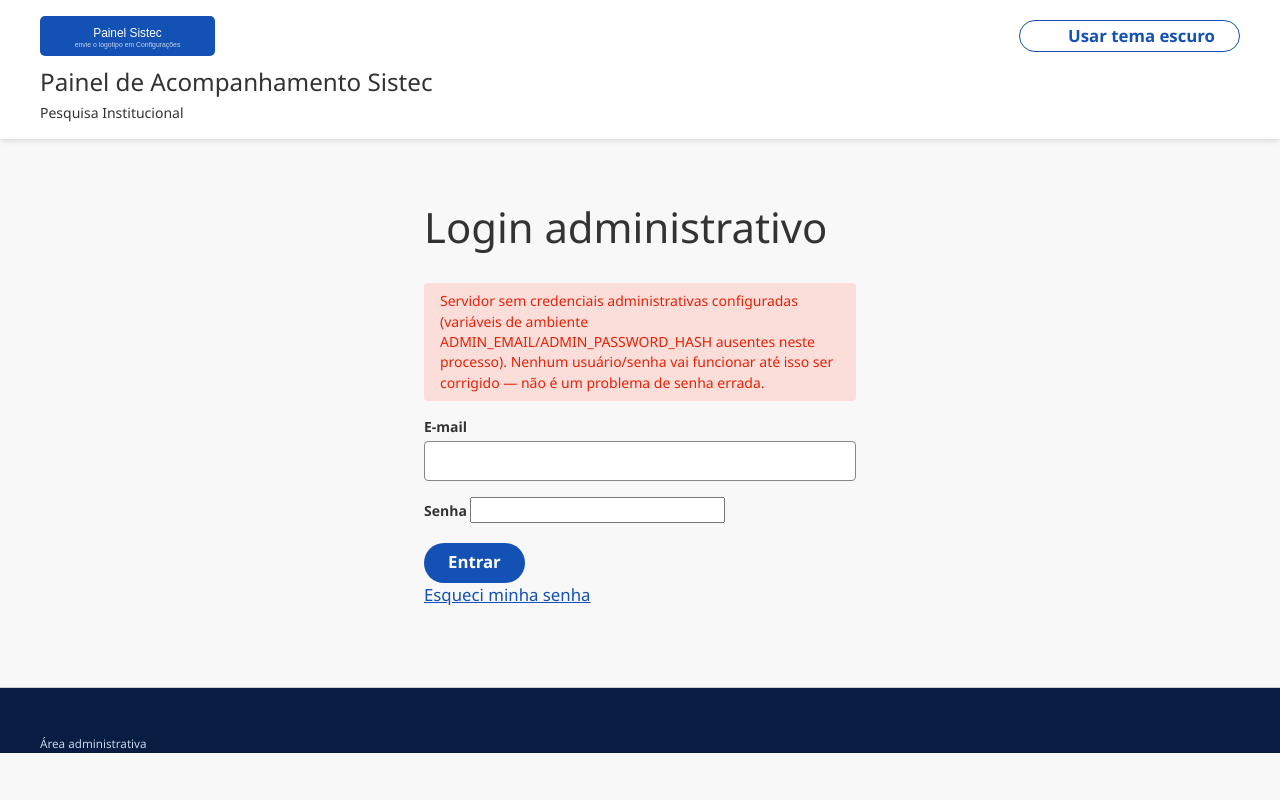
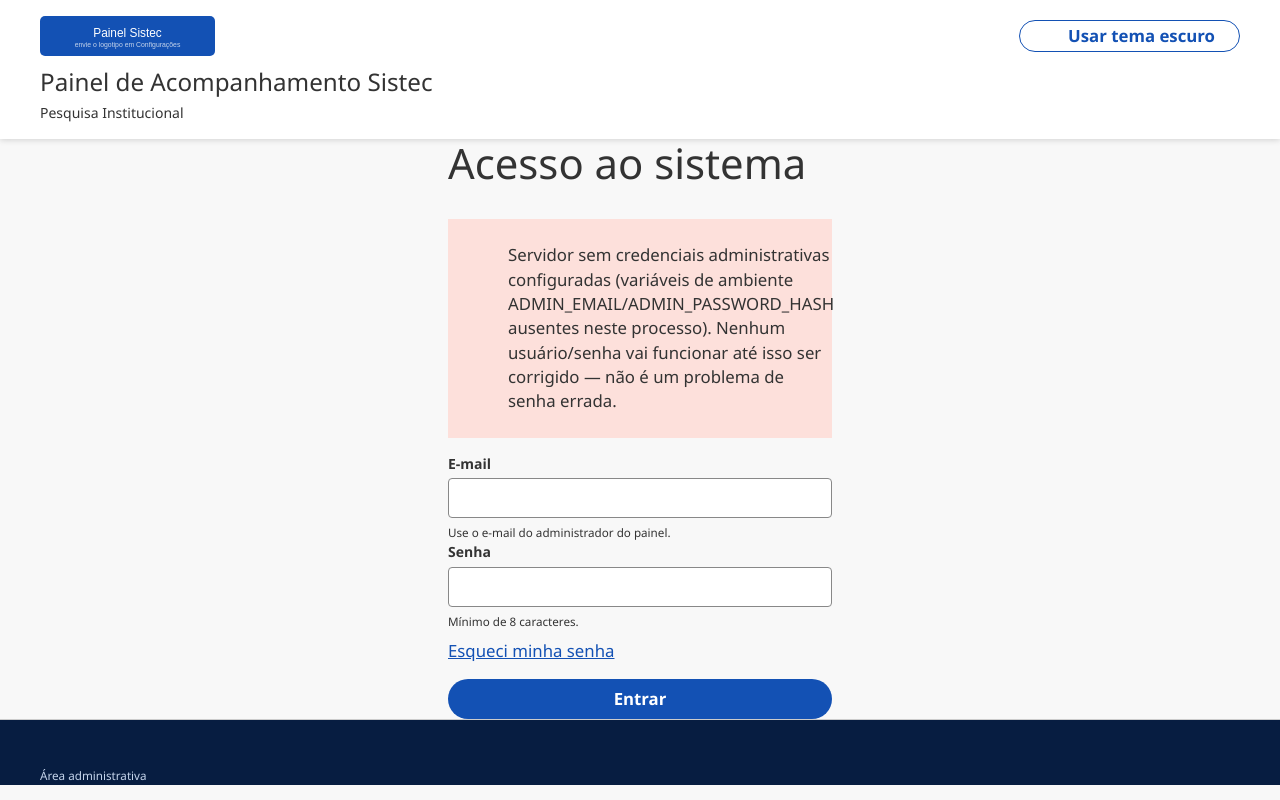
Before and after one commit to fabiodinizrossi/CalcSISTEC, a Flask app: page /admin/login in a window 1280 px wide. Run offline with Flask 3, Linux system fonts and the light colour scheme; data comes from the database, SQL or seed files in the repository; parts of the project's set-up code (start-up, migrations or seed data) failed here and were passed over.

Commit message:
feat(ui): login administrativo no padrao do DS
Titulo Acesso ao sistema, campos com rotulo acima e texto de apoio pelo
macro campo, link Esqueci minha senha depois do campo de senha, botao
Entrar na largura do formulario e erros em br-message e estado danger.

Co-Authored-By: Claude Sonnet 5 <noreply@anthropic.com>
Claude-Session: https://claude.ai/code/session_01D1s6Q67jcnvEzfno9hv6ae

```diff
--- a/app/templates/login.html
+++ b/app/templates/login.html
@@ -1,37 +1,29 @@
 {% extends "_base.html" %}
-{% block title %}Login administrativo - Pesquisa Institucional - SISTEC{% endblock %}
+{% from "shell/_macros.html" import campo, mensagem %}
+{% block title %}Acesso ao sistema - Pesquisa Institucional - SISTEC{% endblock %}
 {% block content %}
-<div class="admin-form">
-  <h1>Login administrativo</h1>
+<div class="row justify-content-center">
+  <div class="col-12 col-sm-8 col-md-6 col-lg-4">
+    <h1>Acesso ao sistema</h1>
 
-  {% if erro_global %}
-  <div class="form-message error" role="alert" aria-live="assertive">{{ erro_global }}</div>
-  {% endif %}
+    {% if erro_global %}{{ mensagem("danger", erro_global) }}{% endif %}
 
-  <form method="post" novalidate>
-    <div class="br-input {% if erro_email %}danger{% endif %}">
-      <label for="email">E-mail</label>
-      <input type="email" id="email" name="email" value="{{ email or '' }}" required
-             {% if erro_email %}autofocus{% endif %}>
-    </div>
-    {% if erro_email %}<div class="field-error" role="alert" aria-live="polite">{{ erro_email }}</div>{% endif %}
+    <form method="post" novalidate>
+      {{ campo("email", "E-mail", email, erro=erro_email, ajuda="Use o e-mail do administrador do painel.", obrigatorio=True, tipo="email") }}
+      {{ campo("senha", "Senha", "", erro=erro_senha, ajuda="Mínimo de 8 caracteres.", obrigatorio=True, tipo="password") }}
 
-    <div class="br-password {% if erro_senha %}danger{% endif %}">
-      <label for="senha">Senha</label>
-      <input type="password" id="senha" name="senha" required
-             {% if erro_senha and not erro_email %}autofocus{% endif %}>
-    </div>
-    {% if erro_senha %}<div class="field-error" role="alert" aria-live="polite">{{ erro_senha }}</div>{% endif %}
+      <p class="mt-2"><a href="/recuperar-acesso">Esqueci minha senha</a></p>
 
-    <button type="submit" class="br-button primary" data-loading="Entrando...">Entrar</button>
-  </form>
-
-  <p><a href="/recuperar-acesso">Esqueci minha senha</a></p>
+      <button type="submit" class="br-button primary block" data-loading="Entrando...">Entrar</button>
+    </form>
+  </div>
 </div>
 <script>
 (function () {
-  var form = document.querySelector(".admin-form form");
-  var btn = document.querySelector(".admin-form button[type=submit]");
+  var form = document.querySelector("main form");
+  var btn = document.querySelector("main button[type=submit]");
+  var invalido = document.querySelector("main [aria-invalid=true]");
+  if (invalido) { invalido.focus(); }
   if (form && btn) {
     form.addEventListener("submit", function () {
       btn.disabled = true;
```
Also changed, not shown: tests/test_admin_paginas.py (+35 -0 lines), .specs/STATE.md, .specs/features/govbr-design-system/spec.md, .specs/features/govbr-design-system/tasks.md.
